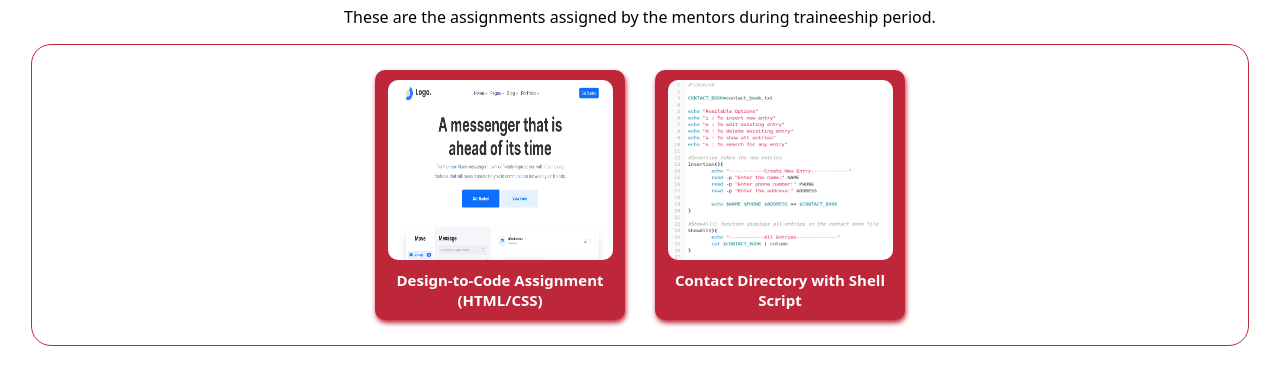
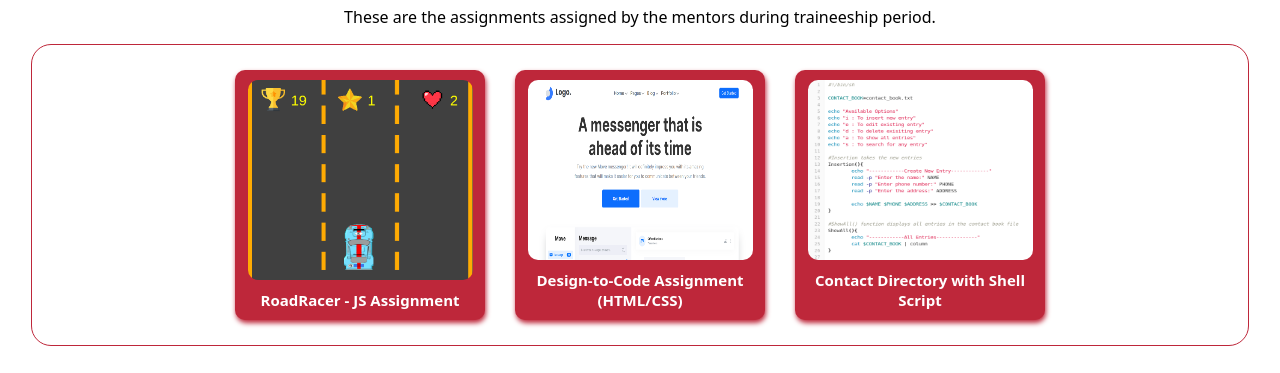
Before and after one commit to basnetanish2030/basnetanish2030.github.io, a plain HTML site: page index.html in a window 1280 px wide. Shown: the part 166-539 px from the top of the page. Drawn offline with Linux system fonts and the light colour scheme.

Commit message:
Add RoadRacer Assignment

```diff
--- a/index.html
+++ b/index.html
@@ -24,6 +24,14 @@
                 <p>These are the assignments assigned by the mentors during traineeship period.</p>
             </div>
             <div class="collection">
+
+                <a href="https://git.bajratechnologies.com/mohanbasnet/raodracer-assignment" target="_blank">
+                    <div class="items">
+                        <img src="img/roadracer.png">
+                        <h6>RoadRacer - JS Assignment</h6>
+                    </div>
+                </a>
+
                 <a href="https://git.bajratechnologies.com/mohanbasnet/website-design-assignment" target="_blank">
                     <div class="items">
                         <img src="img/landingpage.png">
```
Also changed, not shown: img/roadracer.png (added).
